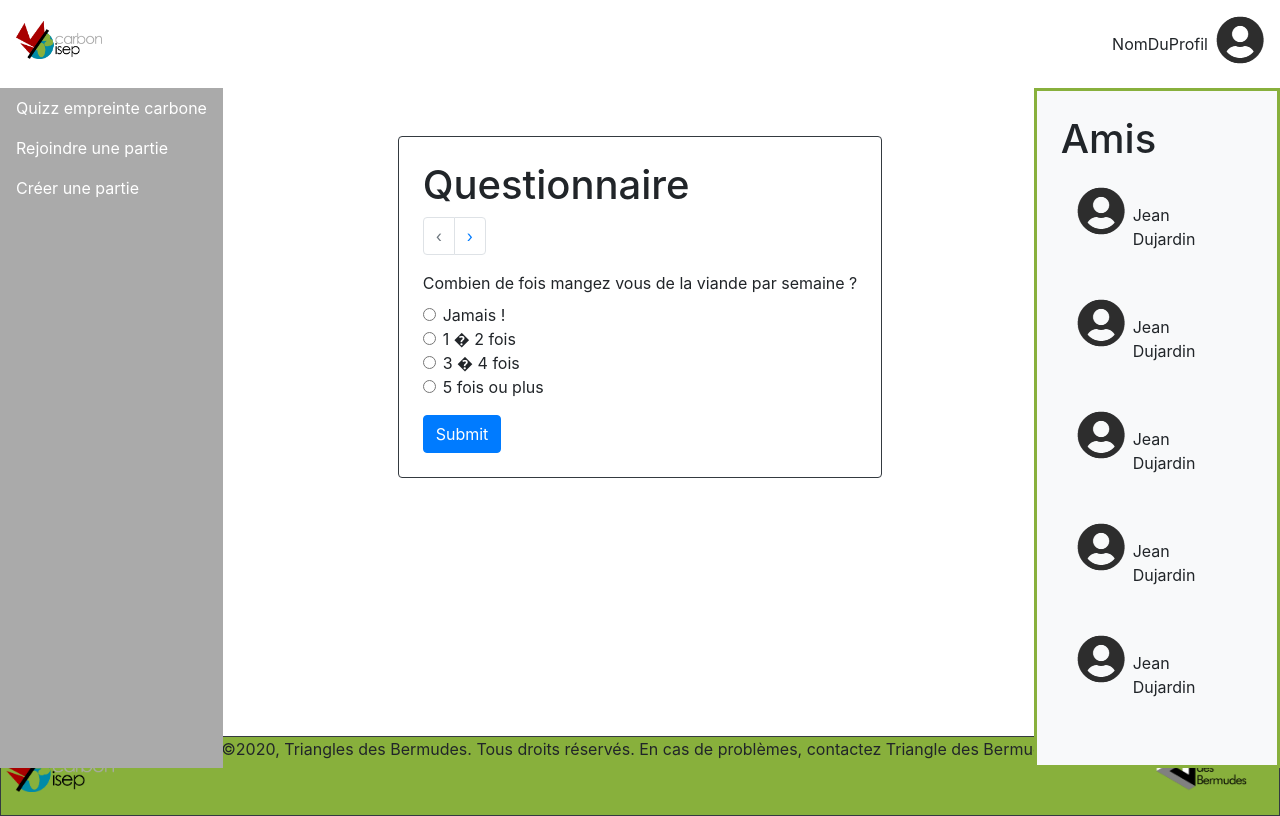
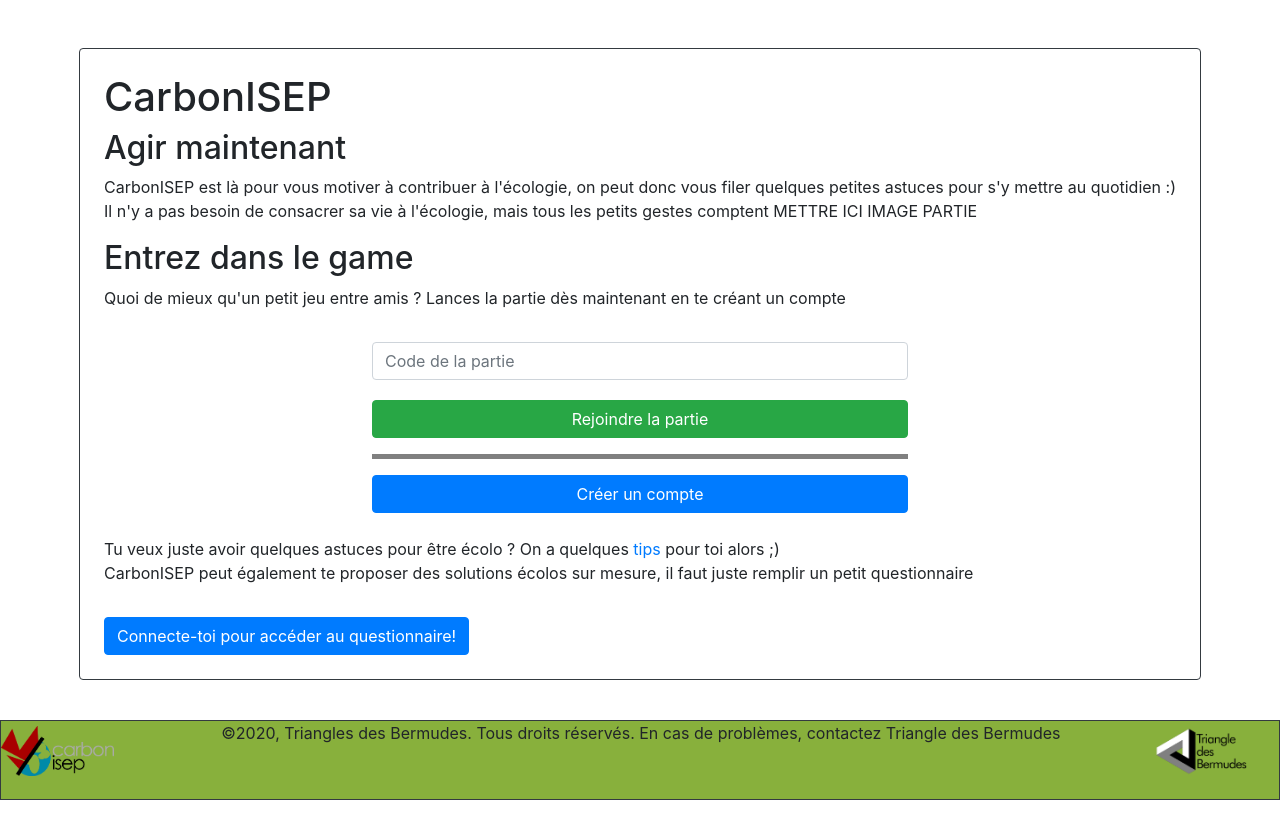
Before and after one commit to omnitrogen/carbonisep, a React (Create React App) app in the folder client/: page / in a window 1280 px wide. Built offline with nearby package versions, Linux system fonts and the light colour scheme.

Commit message:
unwanted changes app

```diff
--- a/client/src/App.js
+++ b/client/src/App.js
@@ -9,9 +9,6 @@ import Connexion from "./components/main/static/Connexion";
 import StaticFooter from "./components/templates/StaticFooter";
 import Login from "./components/main/static/Login";
 import Chat from "./components/main/static/Chat";
-import Navbar1 from "./components/templates/nav/Navbar1";
-import ConnectedNavbars from "./components/templates/nav/ConnectedNavbars";
-import Quizz from "./components/main/quizz"
 
 function App() {
     return (
@@ -32,7 +29,7 @@ function App() {
                             <Chat />
                         </Route>
                         <Route path="/">
-                            <Quizz/>
+                            <Home/>
                         </Route>
                     </Switch>
                 </Router>
```
